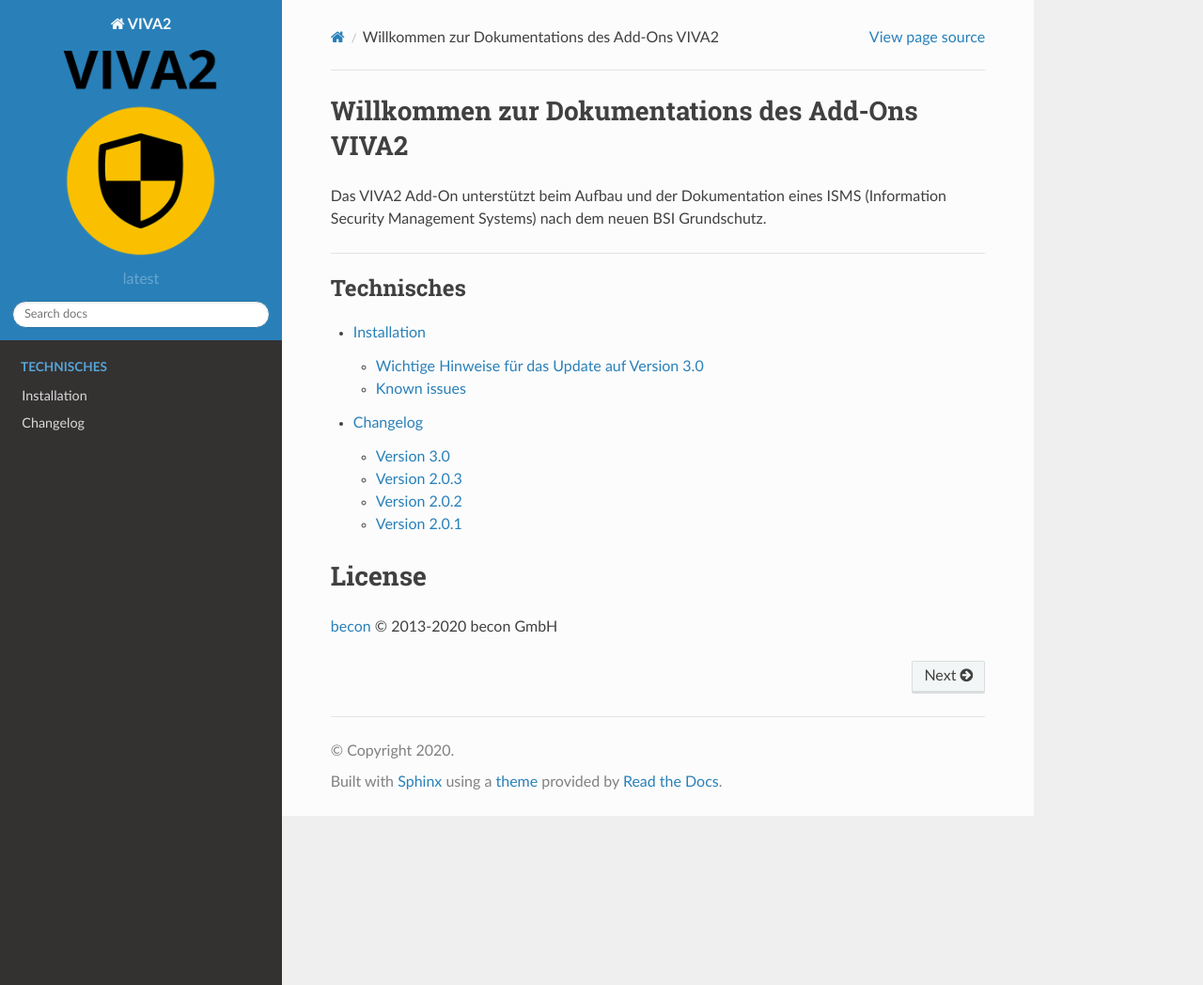
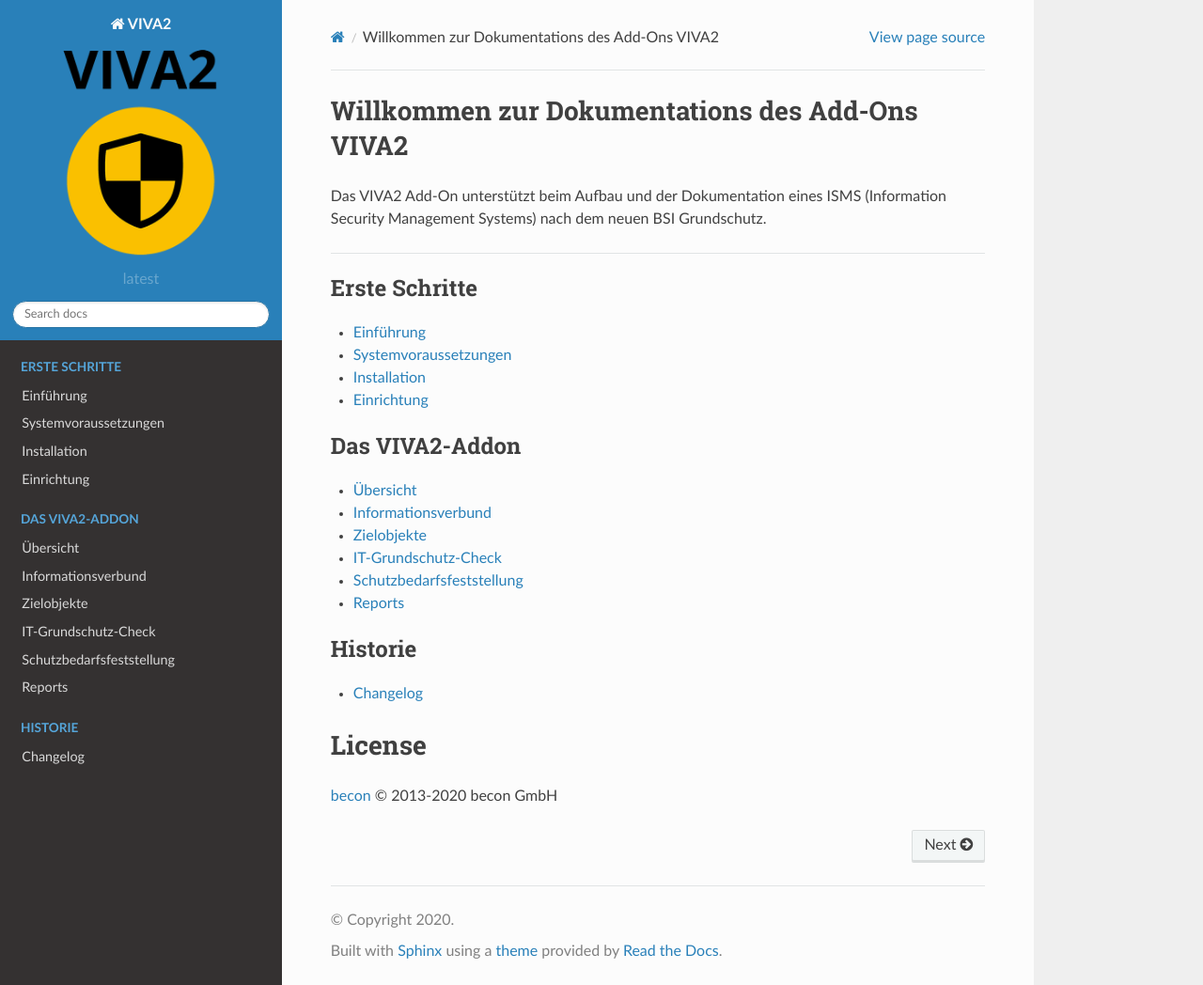
Before and after one commit to becon-de/isms.addon.docs, a Sphinx documentation site: the page built from doc/index.rst, in a window 1280 px wide and 1048 px high. Shown: the whole window at 94% size. Built offline with Sphinx 7.4.7 and the Read the Docs theme 2.0.0, drawn with Linux system fonts in a browser that asks for light colours.

Commit message:
VIVA-63: Setup new structure

```diff
--- /dev/null
+++ b/doc/einfuehrung.rst
@@ -0,0 +1,5 @@
+##########
+Einführung
+##########
+
+Hier entsteht gerade die Online-Dokumentation für das VIVA2-Addon.
--- /dev/null
+++ b/doc/einrichtung.rst
@@ -0,0 +1,5 @@
+###########
+Einrichtung
+###########
+
+Hier entsteht gerade die Online-Dokumentation für das VIVA2-Addon.
--- a/doc/index.rst
+++ b/doc/index.rst
@@ -7,10 +7,29 @@
 ------------
 
 .. toctree::
-    :maxdepth: 2
-    :caption: Technisches
+    :maxdepth: 1
+    :caption: Erste Schritte
 
+    einfuehrung
+    systemvoraussetzungen
     installation
+    einrichtung
+
+.. toctree::
+    :maxdepth: 1
+    :caption: Das VIVA2-Addon
+
+    uebersicht
+    informationsverbund
+    zielobjekte
+    it-grundschutz-check
+    schutzbedarfsfeststellung
+    reports
+
+.. toctree::
+    :maxdepth: 1
+    :caption: Historie
+
     changelog
 
 
--- /dev/null
+++ b/doc/informationsverbund.rst
@@ -0,0 +1,5 @@
+###################
+Informationsverbund
+###################
+
+Hier entsteht gerade die Online-Dokumentation für das VIVA2-Addon.
--- /dev/null
+++ b/doc/it-grundschutz-check.rst
@@ -0,0 +1,5 @@
+####################
+IT-Grundschutz-Check
+####################
+
+Hier entsteht gerade die Online-Dokumentation für das VIVA2-Addon.
--- /dev/null
+++ b/doc/reports.rst
@@ -0,0 +1,5 @@
+#######
+Reports
+#######
+
+Hier entsteht gerade die Online-Dokumentation für das VIVA2-Addon.
--- /dev/null
+++ b/doc/schutzbedarfsfeststellung.rst
@@ -0,0 +1,5 @@
+#########################
+Schutzbedarfsfeststellung
+#########################
+
+Hier entsteht gerade die Online-Dokumentation für das VIVA2-Addon.
--- /dev/null
+++ b/doc/systemvoraussetzungen.rst
@@ -0,0 +1,5 @@
+#####################
+Systemvoraussetzungen
+#####################
+
+Hier entsteht gerade die Online-Dokumentation für das VIVA2-Addon.
--- /dev/null
+++ b/doc/uebersicht.rst
@@ -0,0 +1,5 @@
+#########
+Übersicht
+#########
+
+Hier entsteht gerade die Online-Dokumentation für das VIVA2-Addon.
--- /dev/null
+++ b/doc/zielobjekte.rst
@@ -0,0 +1,5 @@
+###########
+Zielobjekte
+###########
+
+Hier entsteht gerade die Online-Dokumentation für das VIVA2-Addon.
```
